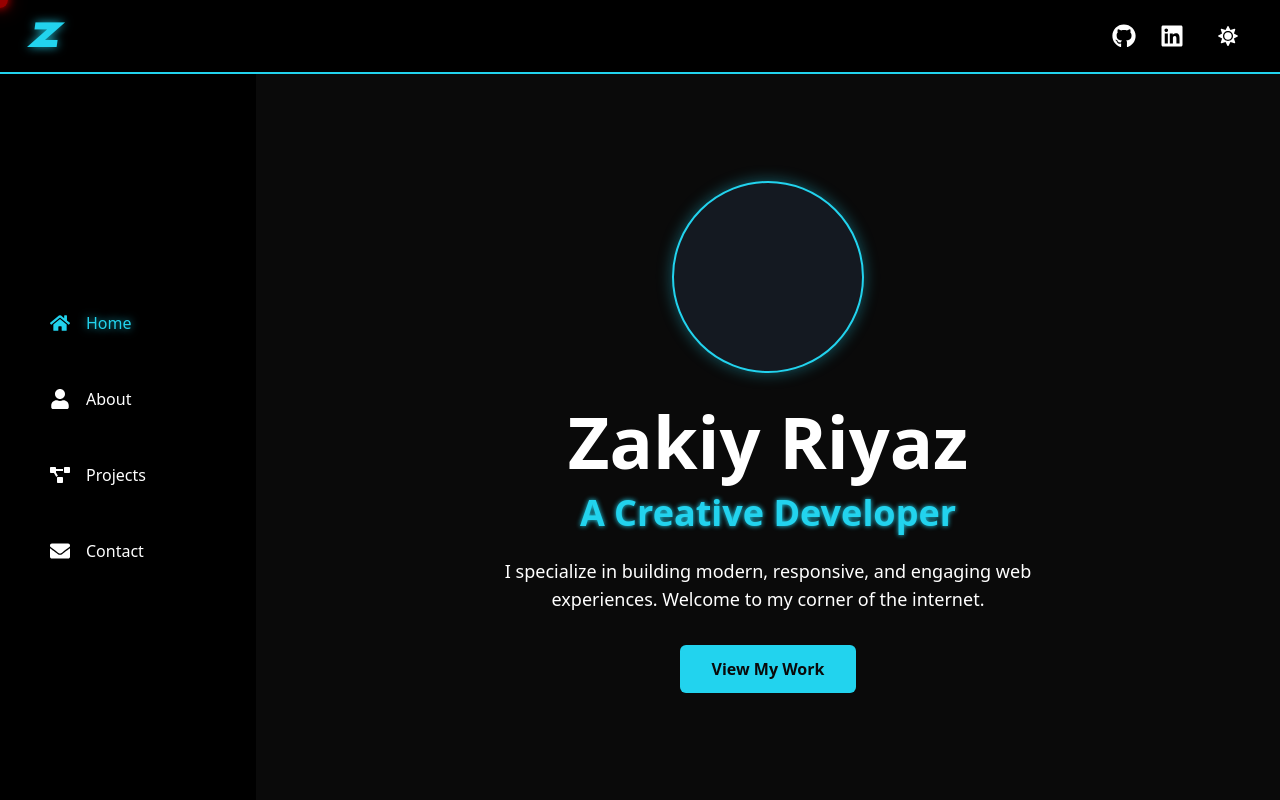
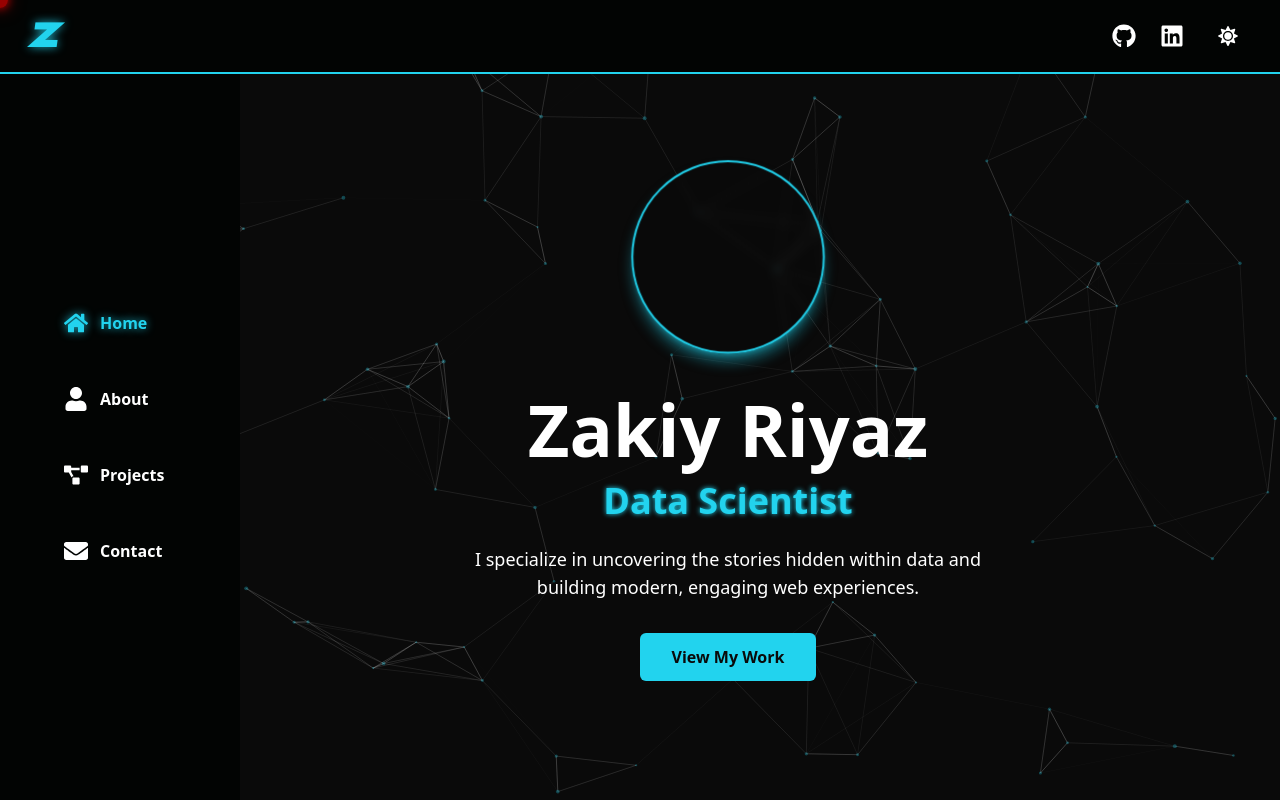
Before and after one commit to zakiyriyaz1/ZPortfolio, a Next.js app: page / in a window 1280 px wide. Built offline with nearby package versions, Linux system fonts and the light colour scheme.

Commit message:
feat: Dynamic Homepage Wallpaper/ Sidebar fixes

```diff
--- a/package.json
+++ b/package.json
@@ -9,6 +9,8 @@
     "lint": "next lint"
   },
   "dependencies": {
+    "@tsparticles/react": "^3.0.0",
+    "@tsparticles/slim": "^3.9.1",
     "framer-motion": "^12.23.12",
     "next": "14.2.32",
     "next-themes": "^0.4.6",
--- a/src/app/globals.css
+++ b/src/app/globals.css
@@ -4,20 +4,16 @@
 
 /* Custom Scrollbar */
 ::-webkit-scrollbar {
-  width: 4px; /* Thinner scrollbar */
+  width: 4px;
 }
-
 ::-webkit-scrollbar-track {
-  background: #0a0a0a; /* Dark track */
+  background: #0a0a0a;
 }
-
 ::-webkit-scrollbar-thumb {
-  background: #2d2d2d; /* Dark gray thumb */
-  border-radius: 10px;
+  background: #2d2d2d;
 }
-
 ::-webkit-scrollbar-thumb:hover {
-  background: #444; /* Slightly lighter gray on hover */
+  background: #444;
 }
 
 /* Rule to hide the default cursor on clickable elements */
--- a/src/app/layout.tsx
+++ b/src/app/layout.tsx
@@ -14,12 +14,12 @@ const inter = Inter({
 });
 
 const cyber = localFont({
-  src: "../assets/fonts/sacredhertz.otf", // Corrected filename
+  src: "../assets/fonts/sacredhertz.otf",
   variable: "--font-cyber",
 });
 
 export const metadata: Metadata = {
-  title: "Zakiy Riyaz | Portfolio", // Corrected name
+  title: "Zakiy Riyaz | Portfolio",
   description: "A modern developer portfolio",
 };
 
--- a/src/app/page.tsx
+++ b/src/app/page.tsx
@@ -1,27 +1,123 @@
-// src/app/page.tsx
+"use client";
+
 import NeonText from '@/components/NeonText';
 import Link from 'next/link';
-import React from 'react';
+import React, { useEffect, useMemo, useState } from 'react';
+import { motion } from "framer-motion";
+import Particles, { initParticlesEngine } from "@tsparticles/react";
+import { loadSlim } from "@tsparticles/slim";
+import type { ISourceOptions } from "@tsparticles/engine";
 
 export default function Home() {
+  const [init, setInit] = useState(false);
+
+  useEffect(() => {
+    initParticlesEngine(async (engine) => {
+      await loadSlim(engine);
+    }).then(() => {
+      setInit(true);
+    });
+  }, []);
+
+  const particlesOptions: ISourceOptions = useMemo(() => ({
+    fpsLimit: 120,
+    interactivity: {
+      events: {
+        onHover: {
+          enable: true,
+          mode: "repulse",
+        },
+      },
+      modes: {
+        repulse: {
+          distance: 80,
+          duration: 0.4,
+        },
+      },
+    },
+    particles: {
+      color: {
+        value: "#22d3ee",
+      },
+      links: {
+        color: "#ffffff",
+        distance: 150,
+        enable: true,
+        opacity: 0.15,
+        width: 1,
+      },
+      move: {
+        direction: "none",
+        enable: true,
+        outModes: {
+          default: "bounce",
+        },
+        random: true,
+        speed: 1,
+        straight: false,
+      },
+      number: {
+        density: {
+          enable: true,
+        },
+        value: 200,
+      },
+      opacity: {
+        value: 0.3,
+      },
+      shape: {
+        type: "circle",
+      },
+      size: {
+        value: { min: 1, max: 2 },
+      },
+    },
+    detectRetina: true,
+  }), []);
+
+  if (!init) {
+    return null;
+  }
+
   return (
-    <div className="flex flex-col items-center justify-center h-full text-center">
-
-      {/* Profile Picture Placeholder (Stable Version) */}
-      <div
-        className="w-48 h-48 rounded-full bg-[#141921] border-2 border-accent mb-8 shadow-cyan-glow"
+    <div className="relative w-full h-full flex items-center justify-center -m-8">
+      <Particles
+        id="tsparticles"
+        options={particlesOptions}
+        className="absolute inset-0 z-0 pointer-events-none"
       />
 
-      <h1 className="text-5xl md:text-7xl font-bold">
+      {/* CHANGE: Added pt-16 (padding-top) to this container to push content down */}
+      <div className="relative z-10 flex flex-col items-center justify-center text-center p-8 pt-16">
+
+        <motion.div
+          className="w-48 h-48 rounded-full border-2 border-accent shadow-lg shadow-accent/50 mb-10 bg-dark/30 backdrop-blur-sm"
+          initial={{ opacity: 0, scale: 0.5 }}
+          animate={{
+            opacity: 1,
+            scale: [1, 1.03, 1],
+          }}
+          transition={{
+            delay: 0.2,
+            duration: 0.5,
+            scale: {
+              duration: 3,
+              repeat: Infinity,
+              ease: "easeInOut"
+            }
+          }}
+        />
+
+        <h1 className="text-5xl md:text-7xl font-bold text-white">
           Zakiy Riyaz
         </h1>
 
         <div className="mt-4">
-        <NeonText>A Creative Developer</NeonText>
+          <NeonText>Data Scientist</NeonText>
         </div>
 
         <p className="mt-6 max-w-xl text-lg text-gray-300">
-        I specialize in building modern, responsive, and engaging web experiences. Welcome to my corner of the internet.
+          I specialize in uncovering the stories hidden within data and building modern, engaging web experiences.
         </p>
 
         <div className="mt-8">
@@ -32,5 +128,6 @@ export default function Home() {
           </Link>
         </div>
       </div>
+    </div>
   );
 }
--- a/src/components/Header.tsx
+++ b/src/components/Header.tsx
@@ -13,11 +13,13 @@ const Header = () => {
 
   useEffect(() => setMounted(true), []);
 
-  if (!mounted) return <div className="h-[84px]"></div>; // Placeholder to prevent layout shift
+  // Prevents hydration mismatch for the theme toggle icon
+  if (!mounted) return <div className="h-[84px] w-full bg-[#020403]"></div>;
 
   return (
+    // FIX: Added relative z-20 and a consistent background color
     <motion.header
-      className="w-full bg-trueBlack text-light p-4 px-8 flex justify-between items-center border-b-2 border-accent"
+      className="relative z-20 w-full bg-[#020403] text-light p-4 px-8 flex justify-between items-center border-b-2 border-accent"
       initial={{ y: -100 }}
       animate={{ y: 0 }}
       transition={{ type: "spring", stiffness: 120, damping: 14, delay: 0.2 }}
@@ -25,10 +27,10 @@ const Header = () => {
       <Link href="/">
         <motion.h1
           className="font-cyber text-4xl text-accent cursor-pointer"
-          style={{ textShadow: '0 0 10px rgba(34, 211, 238, 0.8)' }} // Added neon glow
+          style={{ textShadow: '0 0 10px rgba(34, 211, 238, 0.8)' }}
           whileHover={{
             scale: 1.05,
-            textShadow: '0 0 20px rgba(34, 211, 238, 1)' // Intensify glow on hover
+            textShadow: '0 0 20px rgba(34, 211, 238, 1)'
           }}
           transition={{ type: "spring", stiffness: 400, damping: 10 }}
         >
@@ -36,9 +38,8 @@ const Header = () => {
         </motion.h1>
       </Link>
       <div className="flex items-center space-x-6">
-        {/* GitHub Link */}
         <motion.a
-          href="https://github.com" // Replace with your actual GitHub link
+          href="https://github.com"
           target="_blank"
           rel="noopener noreferrer"
           className="text-gray-400 hover:text-accent transition-colors duration-300"
@@ -47,10 +48,8 @@ const Header = () => {
         >
           <FaGithub size={24} />
         </motion.a>
-
-        {/* LinkedIn Link */}
         <motion.a
-          href="https://linkedin.com" // Replace with your actual LinkedIn link
+          href="https://linkedin.com"
           target="_blank"
           rel="noopener noreferrer"
           className="text-gray-400 hover:text-accent transition-colors duration-300"
@@ -59,8 +58,6 @@ const Header = () => {
         >
           <FaLinkedin size={24} />
         </motion.a>
-
-        {/* Theme Toggle */}
         <motion.button
           onClick={() => setTheme(theme === "dark" ? "light" : "dark")}
           className="p-2 rounded-full bg-gray-900 text-light border-2 border-transparent hover:border-accent hover:shadow-cyan-glow transition-all duration-300"
--- a/src/components/Sidebar.tsx
+++ b/src/components/Sidebar.tsx
@@ -1,9 +1,9 @@
 // src/components/Sidebar.tsx
 "use client";
 
-import { FaHome, FaUser, FaProjectDiagram, FaEnvelope } from 'react-icons/fa';
 import Link from 'next/link';
 import { usePathname } from 'next/navigation';
+import { FaHome, FaUser, FaProjectDiagram, FaEnvelope } from 'react-icons/fa';
 
 const navItems = [
   { name: 'Home', path: '/', icon: FaHome },
@@ -12,25 +12,12 @@ const navItems = [
   { name: 'Contact', path: '/contact', icon: FaEnvelope },
 ];
 
-const Sidebar = () => {
+export default function Sidebar() {
   const pathname = usePathname();
 
   return (
-        <aside className="w-64 flex flex-col items-start justify-center bg-trueBlack text-light p-8">
-            <style jsx>{`
-                .text-glow {
-                    text-shadow: 0 0 8px rgba(34, 211, 238, 0.8);
-                }
-                .icon-glow {
-                    filter: drop-shadow(0 0 5px rgba(34, 211, 238, 0.8));
-                }
-                .group:hover .text-glow-hover {
-                    text-shadow: 0 0 8px rgba(34, 211, 238, 0.8);
-                }
-                .group:hover .icon-glow-hover {
-                    filter: drop-shadow(0 0 5px rgba(34, 211, 238, 0.8));
-                }
-            `}</style>
+    // FIX: Added relative z-20 to ensure it's on top of the particle background
+    <aside className="relative z-20 w-60 flex-shrink-0 flex flex-col items-start justify-center bg-[#020403] text-gray-300 p-4">
       <nav className="w-full">
         <ul className="flex flex-col items-stretch space-y-6">
           {navItems.map((item) => {
@@ -39,23 +26,37 @@ const Sidebar = () => {
               <li key={item.name}>
                 <Link
                   href={item.path}
-                                  className={`
-                                    flex items-center space-x-4 px-4 py-3 rounded-xl
-                                    transition-all duration-300
-                                    bg-gray-900/60
-                                    border-2 border-transparent
-                                    group
-                                    ${isActive
+                  className={`group flex items-center space-x-3 px-4 py-3 rounded-xl transition-all duration-300 group-hover:bg-white/5
+                    ${
+                      isActive
                         ? 'text-accent'
-                                      : 'text-gray-500 hover:border-accent/50 hover:shadow-cyan-glow'
+                        : 'text-gray-500 group-hover:text-white'
                     }`
                   }
                 >
-                                    <item.icon
-                                        className={`h-5 w-5 transition-all duration-300 group-hover:text-accent ${isActive ? 'text-accent icon-glow' : 'icon-glow-hover'}`}
-                                    />
+                  {/* FIX: Gave the arrow a fixed width to prevent layout shift on hover */}
                   <span
-                                        className={`transition-all duration-300 group-hover:text-accent ${isActive ? 'text-glow' : 'text-glow-hover'}`}
+                    className={`w-5 text-xl font-bold text-accent transition-opacity duration-300 opacity-0 group-hover:opacity-100 [text-shadow:0_0_8px_rgba(34,211,238,0.8)]`}
+                  >
+                    &lt;
+                  </span>
+                  <div
+                    className={`transition-all duration-300
+                      ${
+                        isActive && '[filter:drop-shadow(0_0_5px_rgba(34,211,238,0.8))]'
+                      }
+                      group-hover:[filter:drop-shadow(0_0_5px_rgba(34,211,238,0.8))]`
+                    }
+                  >
+                    <item.icon size={24} />
+                  </div>
+                  <span
+                    className={`font-semibold transition-all duration-300
+                      ${
+                        isActive && '[text-shadow:0_0_8px_rgba(34,211,238,0.8)]'
+                      }
+                      group-hover:[text-shadow:0_0_8px_rgba(34,211,238,0.8)]`
+                    }
                   >
                     {item.name}
                   </span>
@@ -67,6 +68,4 @@ const Sidebar = () => {
       </nav>
     </aside>
   );
-};
-
-export default Sidebar;
+}
```
Also changed, not shown: 1 other file (tests, documents, lock files or other folders). Lines whose indentation alone changed are shown as unchanged.
